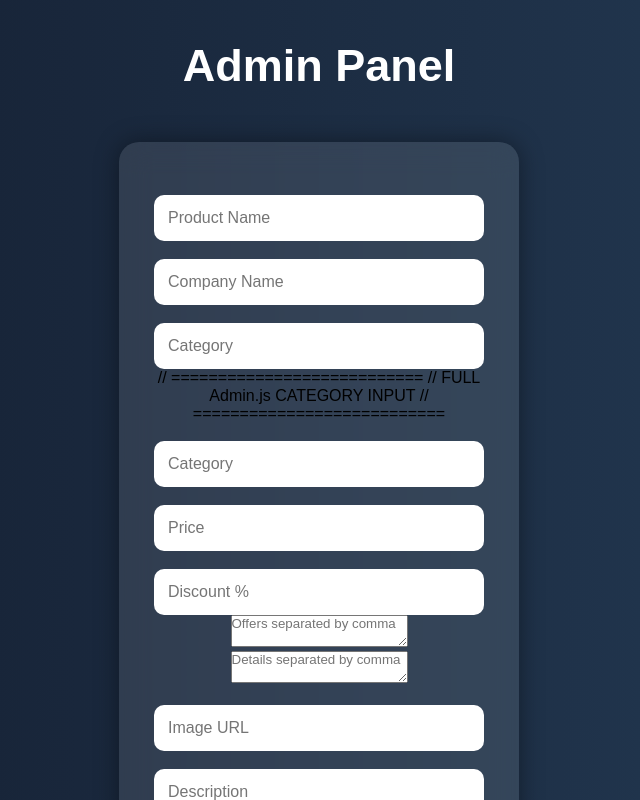
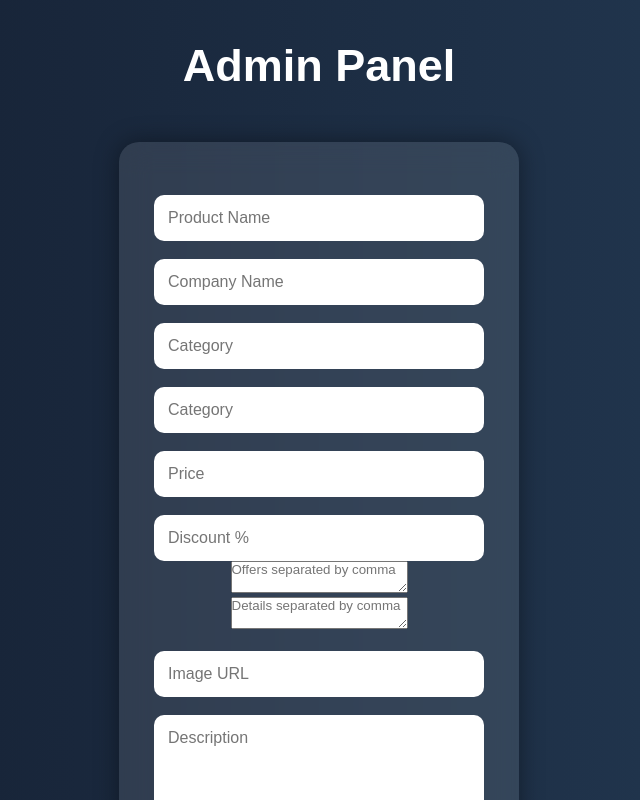
Before and after one commit to drashtilimbasiya/Electro-Hub, a React (Create React App) app in the folder frontan/: page /admin in a window 1280 px wide. Shown: the top 800 px of the page, without its empty margins (321-961 px from the left). Built offline with nearby package versions, Linux system fonts and the light colour scheme; no server answers.

Commit message:
Admin.js

```diff
--- a/frontan/src/Admin.js
+++ b/frontan/src/Admin.js
@@ -214,9 +214,9 @@ function Admin() {
                 />
 
 
-                // ===========================
-                // FULL Admin.js CATEGORY INPUT
-                // ===========================
+                    {/* ===========================
+                        FULL Admin.js CATEGORY INPUT
+                =========================== */}
 
                <input
                     type="text"
```
